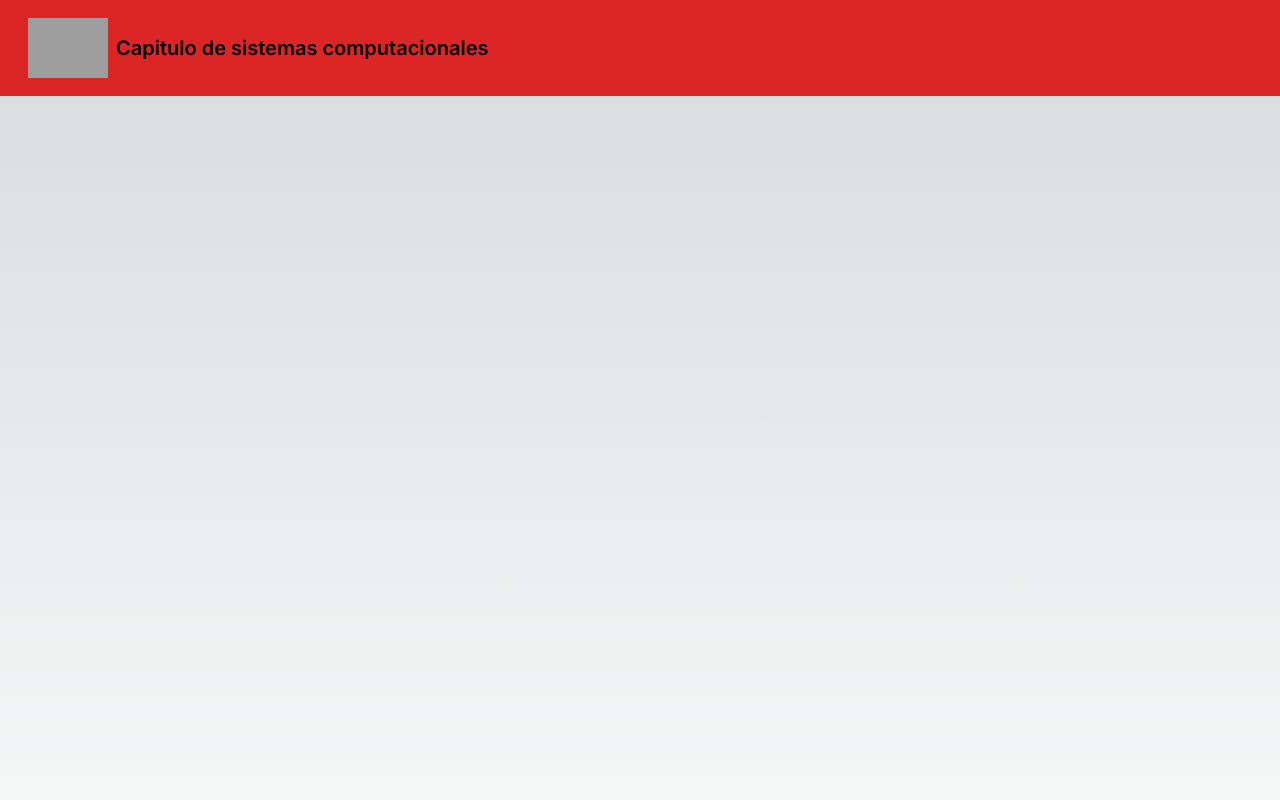
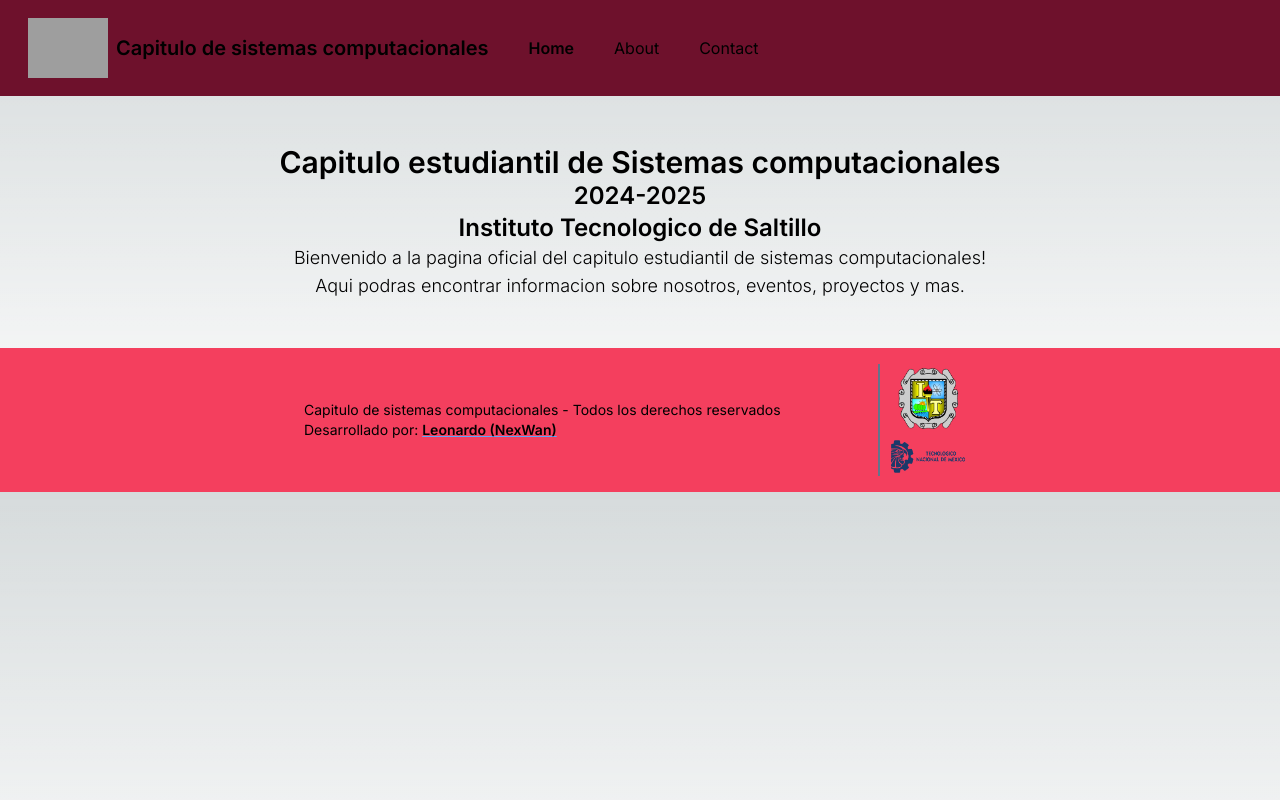
Before and after one commit to CapituloSistemasITS/capitulo-sistemas-its, a Next.js app: page / in a window 1280 px wide. Shown: the top 800 px of the page. Built offline with nearby package versions, Linux system fonts and the light colour scheme; grey boxes are pictures that could not be loaded.

Commit message:
Started design of pages and implemented link navigation

```diff
--- /dev/null
+++ b/app/about/page.tsx
@@ -0,0 +1,8 @@
+export default function About() {
+    return (
+        <div className='flex flex-col items-center justify-center text-black'>
+            <h1 className='text-4xl font-semibold'>About</h1>
+            <p className='text-lg font-light'>This is the about page</p>
+        </div>
+    )
+}
--- a/app/globals.css
+++ b/app/globals.css
@@ -11,8 +11,8 @@
 @media (prefers-color-scheme: dark) {
   :root {
     --foreground-rgb: 255, 255, 255;
-    --background-start-rgb: 0, 0, 0;
-    --background-end-rgb: 0, 0, 0;
+    --background-start-rgb: 255, 255, 255;
+    --background-end-rgb: 255, 255, 255;
   }
 }
 
--- a/app/layout/footer.tsx
+++ b/app/layout/footer.tsx
@@ -3,13 +3,13 @@ import Image from 'next/image'
 
 function footer() {
   return (
-    <div className='w-full bg-white'>
+    <div className='w-full bg-rose-500'>
         <div className='flex max-w-2xl justify-between flex-row items-center h-36 mx-auto'>
-            <div>
-                <p className='text-gray-800 text-sm'>Capitulo de sistemas computacionales - Todos los derechos reservados</p>
-                <p className='text-gray-800 text-sm'>Desarrollado por: <a href="https://github.com/NexWan" className='text-gray-800 text-sm decoration-blue-400 underline font-semibold'> Leonardo (NexWan)</a></p>
+            <div className=' '>
+                <p className='text-sm'>Capitulo de sistemas computacionales - Todos los derechos reservados</p>
+                <p className='text-sm'>Desarrollado por: <a href="https://github.com/NexWan" className=' text-sm decoration-blue-400 underline font-semibold'> Leonardo (NexWan)</a></p>
             </div>
-            <div>
+            <div className='flex flex-col border-l-2 border-l-slate-500'>
                 <Image src='/assets/imgs/its.png' width={80} height={80} alt='Logo' className='mx-2'/>
                 <Image src='/assets/imgs/TecNM_logo.png' width={80} height={80} alt='Logo' className='mx-2'/>
             </div>
--- a/app/layout/header.tsx
+++ b/app/layout/header.tsx
@@ -1,13 +1,15 @@
 import React from 'react'
 import Image from 'next/image'
+import Navbar from './navbar'
 
 function Header() {
   return (
-    <div className='w-full bg-red-600 h-24 flex flex-row items-center'>
+    <div className='w-full bg-guinda-tec h-24 flex flex-row items-center'>
         <div className='px-5 flex flex-row items-center'>
             <Image src='/assets/imgs/cscblanco.png' width={80} height={80} alt='Logo' className='mx-2'/>
             <p className='color-white font-semibold text-xl'>Capitulo de sistemas computacionales</p>
         </div>
+        <Navbar/>
     </div>
   )
 }
--- /dev/null
+++ b/app/layout/navbar.tsx
@@ -0,0 +1,25 @@
+'use client'
+
+import React from 'react'
+import { usePathname } from 'next/navigation'
+import Link from 'next/link'
+
+function Navbar() {
+    const pathname = usePathname()
+    const routes:string[][] = [['/', 'Home'], ['/about', 'About'], ['/contact', 'Contact']]
+    return (
+        <>
+        <ul className='flex flex-row items-center'>
+        {
+            routes.map(([route, name]) => (
+                <li key={name} className='mx-5'>
+                    <Link href={route} className={`link ${pathname == route ? 'font-semibold' : ''}`}>{name}</Link>
+                </li>
+            ))
+        }
+        </ul>
+        </>
+    )
+}
+
+export default Navbar
--- a/app/page.tsx
+++ b/app/page.tsx
@@ -2,8 +2,15 @@ import Image from "next/image";
 
 export default function Home() {
   return (
-    <main className="flex min-h-screen flex-col items-center justify-between p-24">
-
+    <main className="p-12 w-full flex flex-col mx-auto">
+      <div className="text-black mx-auto max-w-screen-xl flex justify-center flex-col items-center text-center">
+        <h1 className="text-3xl font-semibold text-center">Capitulo estudiantil de Sistemas computacionales</h1>
+        <h1 className="text-2xl font-semibold text-center">2024-2025</h1>
+        <h1 className='text-2xl font-semibold text-center'>Instituto Tecnologico de Saltillo</h1>
+        <p className="text-lg font-light text-balance">
+          Bienvenido a la pagina oficial del capitulo estudiantil de sistemas computacionales! Aqui podras encontrar informacion sobre nosotros, eventos, proyectos y mas.
+        </p>
+      </div>
     </main>
   );
 }
--- a/tailwind.config.ts
+++ b/tailwind.config.ts
@@ -13,6 +13,9 @@ const config: Config = {
         "gradient-conic":
           "conic-gradient(from 180deg at 50% 50%, var(--tw-gradient-stops))",
       },
+      colors: {
+        "guinda-tec": '#6e112c'
+      }
     },
   },
   plugins: [],
```
